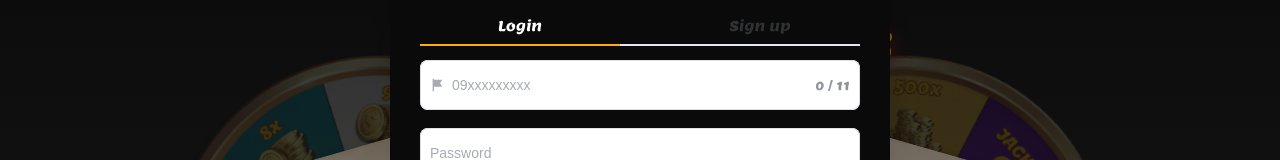
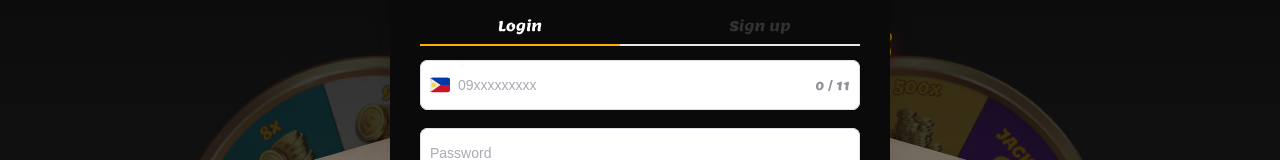
Before and after one commit to Ace-Plus-G3/AcePlus, a Vue app: page / in a window 1280 px wide. Both pictures are taken after a click on the button "Login". Shown: the part 287-447 px from the top of the page. Built offline with nearby package versions, Linux system fonts and the light colour scheme.

Commit message:
change the flag icon in account number input

```diff
--- a/src/components/AuthModal.vue
+++ b/src/components/AuthModal.vue
@@ -19,14 +19,17 @@
         >
           <el-form-item prop="phoneNumber">
             <el-input
-              :prefix-icon="Flag"
               v-model="loginForm.phoneNumber"
               type="text"
               maxlength="11"
               show-word-limit
               autocomplete="off"
               placeholder="09xxxxxxxxx"
-            />
+            >
+              <template #prefix>
+                <img src="../assets/svg/flag.svg" style="width: 20px; height: 20px" />
+              </template>
+            </el-input>
           </el-form-item>
           <el-form-item prop="password">
             <el-input
@@ -54,14 +57,17 @@
         >
           <el-form-item prop="phoneNumber">
             <el-input
-              :prefix-icon="Flag"
               v-model="signupForm.phoneNumber"
               type="text"
               maxlength="11"
               show-word-limit
               autocomplete="off"
               placeholder="09xxxxxxxxx"
-            />
+            >
+              <template #prefix>
+                <img src="../assets/svg/flag.svg" style="width: 20px; height: 20px" />
+              </template>
+            </el-input>
           </el-form-item>
           <el-form-item prop="password">
             <el-input
```
Also changed, not shown: src/assets/svg/flag.svg (added).
